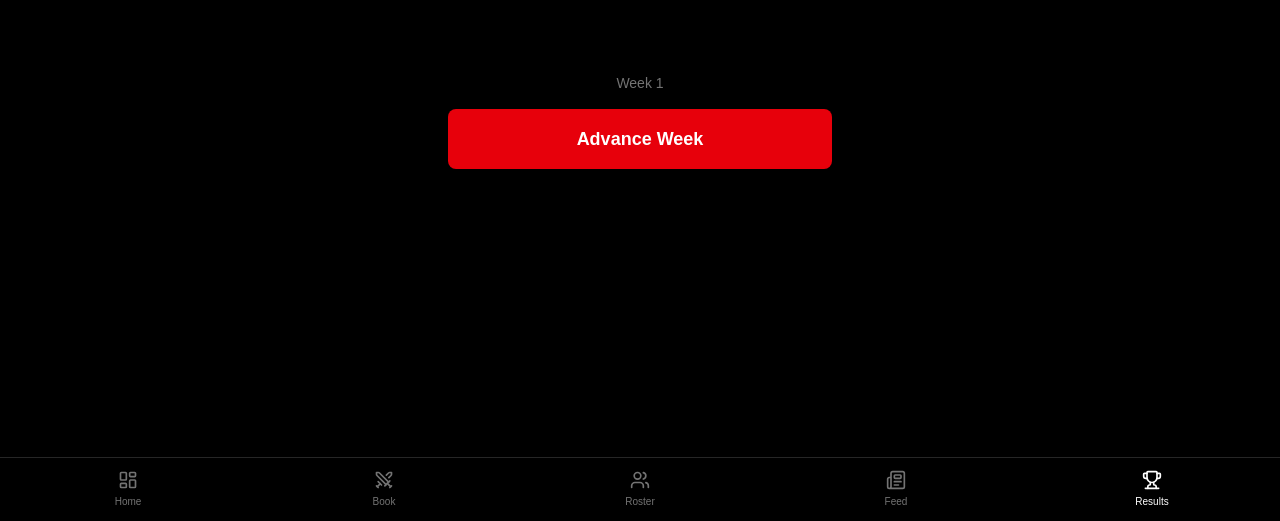
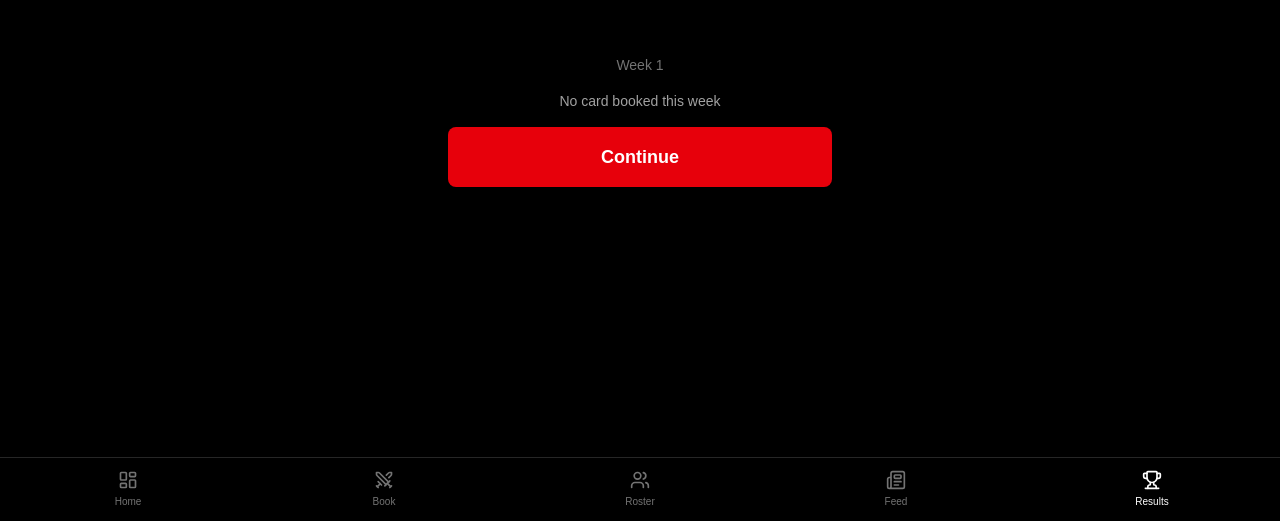
Before and after one commit to primyst/mma-promoter, a Next.js app: page /results in a window 1280 px wide. Shown: the part 279-800 px from the top of the page. Built offline with nearby package versions, Linux system fonts and the light colour scheme.

Commit message:
Update page.tsx

```diff
--- a/src/app/results/page.tsx
+++ b/src/app/results/page.tsx
@@ -79,10 +79,15 @@ export default function ResultsScreen() {
   const router = useRouter();
   const roster = useGameStore((s) => s.roster);
   const promotion = useGameStore((s) => s.promotion);
+  const cards = useGameStore((s) => s.cards);
   const advanceWeek = useGameStore((s) => s.advanceWeek);
 
   const [result, setResult] = useState<FightCardResult | null>(null);
   const [hasAdvanced, setHasAdvanced] = useState(false);
+
+  const dueCard = cards.find(
+    (c) => c.week === promotion.currentWeek && !c.isSimulated
+  );
 
   const rosterMap = new Map(roster.map((f) => [f.id, f]));
 
@@ -97,11 +102,22 @@ export default function ResultsScreen() {
     return (
       <div className="min-h-screen bg-black text-white flex flex-col items-center justify-center gap-4 px-6">
         <p className="text-neutral-500 text-sm">Week {promotion.currentWeek}</p>
+        {dueCard ? (
+          <>
+            <p className="text-lg font-semibold">Fight night is here</p>
+            <p className="text-xs text-neutral-500 text-center">
+              {dueCard.fights.length}{" "}
+              {dueCard.fights.length === 1 ? "fight" : "fights"} scheduled
+            </p>
+          </>
+        ) : (
+          <p className="text-neutral-400 text-sm">No card booked this week</p>
+        )}
         <button
           onClick={handleAdvance}
           className="w-full max-w-sm py-4 bg-red-600 rounded-lg font-semibold text-lg"
         >
-          Advance Week
+          {dueCard ? "Start Fight Night" : "Continue"}
         </button>
       </div>
     );
```
